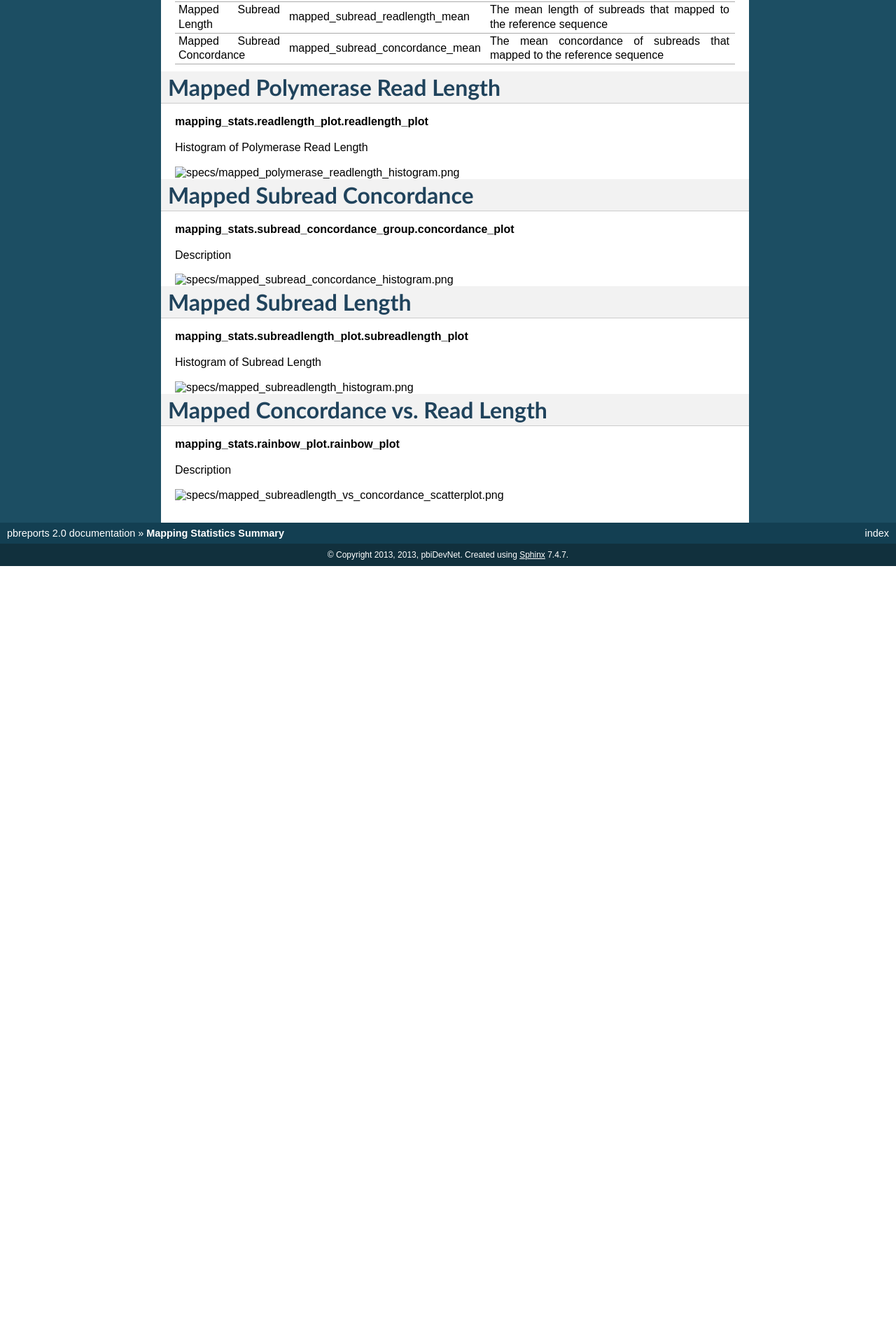
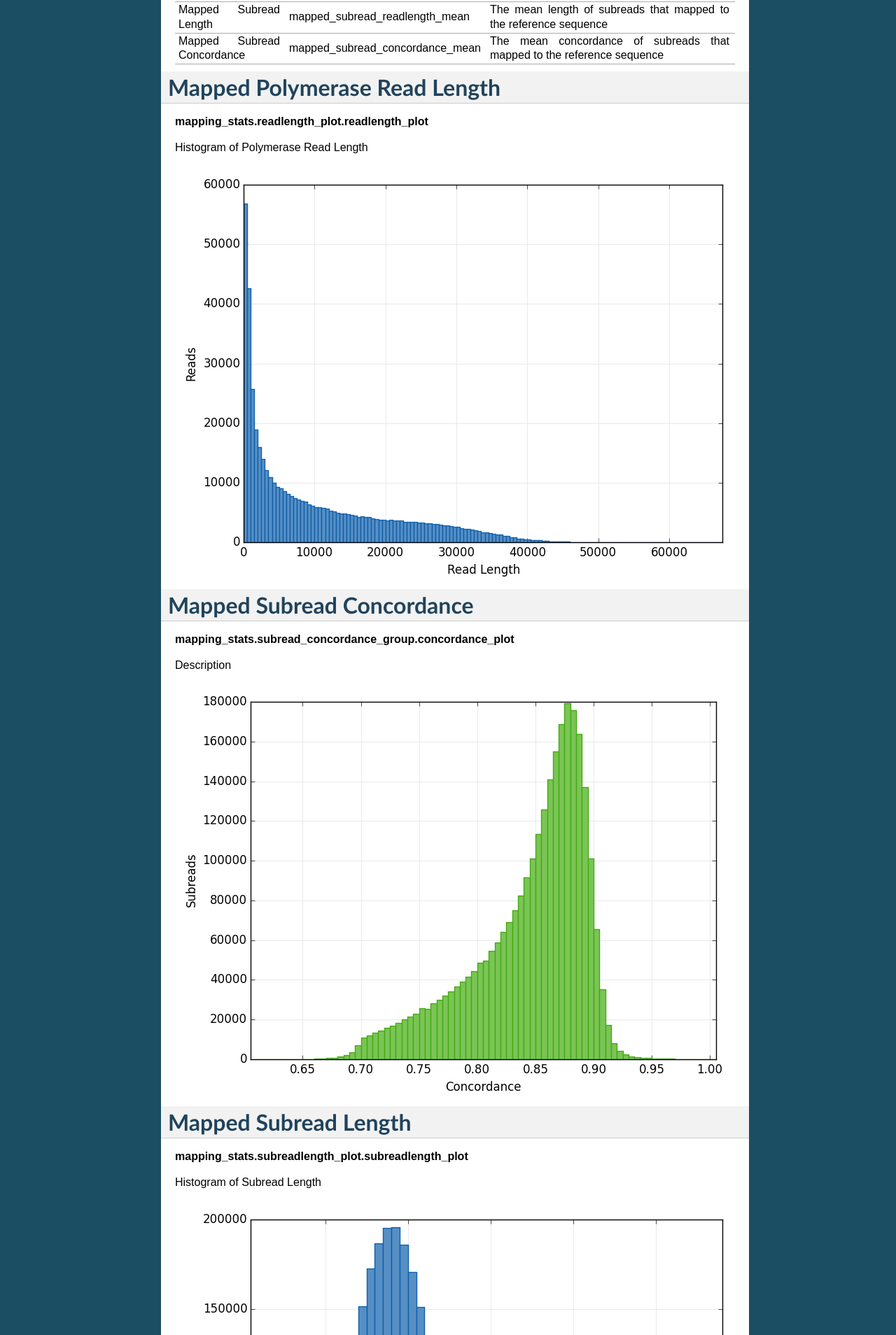
Before and after one commit to Global19-atlassian-net/pbreports, a Sphinx documentation site: the page built from doc/specs/mapping_stats.rst, in a window 1280 px wide. Shown: the part 416-2324 px from the top of the page at 70% size. Built offline with Sphinx 7.4.7, drawn with Linux system fonts in a browser that asks for light colours; before the commit the page ends 1225 px from its top, so only the background shows below that.

Commit message:
updated image filepaths

```diff
--- a/doc/specs/mapping_stats.rst
+++ b/doc/specs/mapping_stats.rst
@@ -26,7 +26,7 @@ Mapped Subread Concordance           mapped_subread_concordance_mean     The mea
 
 Histogram of Polymerase Read Length
 
-.. image:: mapped_polymerase_readlength_histogram.png
+.. image:: images/mapped_polymerase_readlength_histogram.png
 
 
 ------------------------------
@@ -37,7 +37,7 @@ Histogram of Polymerase Read Length
 
 Description
 
-.. image:: mapped_subread_concordance_histogram.png
+.. image:: images/mapped_subread_concordance_histogram.png
 
 
 
@@ -49,7 +49,7 @@ Description
 
 Histogram of Subread Length
 
-.. image:: mapped_subreadlength_histogram.png
+.. image:: images/mapped_subreadlength_histogram.png
 
 
 
@@ -61,4 +61,4 @@ Histogram of Subread Length
 
 Description
 
-.. image:: mapped_subreadlength_vs_concordance_scatterplot.png
+.. image:: images/mapped_subreadlength_vs_concordance_scatterplot.png
```
